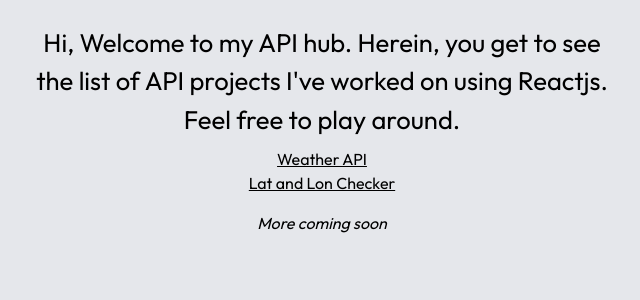
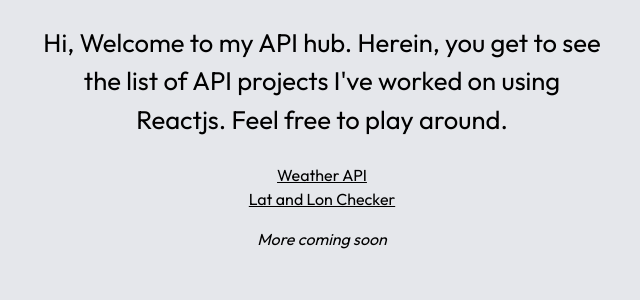
Before and after one commit to Oluwaniphise/React-APIs, a React (Create React App) app: page / in a window 1280 px wide. Shown: the top 300 px of the page, without its empty margins (318-958 px from the left). Built offline with nearby package versions, Linux system fonts and the light colour scheme.

Commit message:
refactoring my apis into pages

```diff
--- a/src/components/Home.jsx
+++ b/src/components/Home.jsx
@@ -5,12 +5,12 @@ import {Link} from 'react-router-dom'
 export const Home = () => {
     return (
         <section className='bg-gray-200 h-[100vh] py-4 text-center flex flex-col items-center'>
-            <p className='max-w-[600px] p-2'>
+            <p className='max-w-[600px] font-[18px] p-2 px-5'>
                 Hi, Welcome to my API hub. Herein, you get to see the list of API projects I've worked on using Reactjs.
                 Feel free to play around.
             </p>
 
-            <ul className=''>
+            <ul className='mt-4'>
                 <li>
                     <Link className='underline' to="/Weather">Weather API</Link>
                 </li>
```
